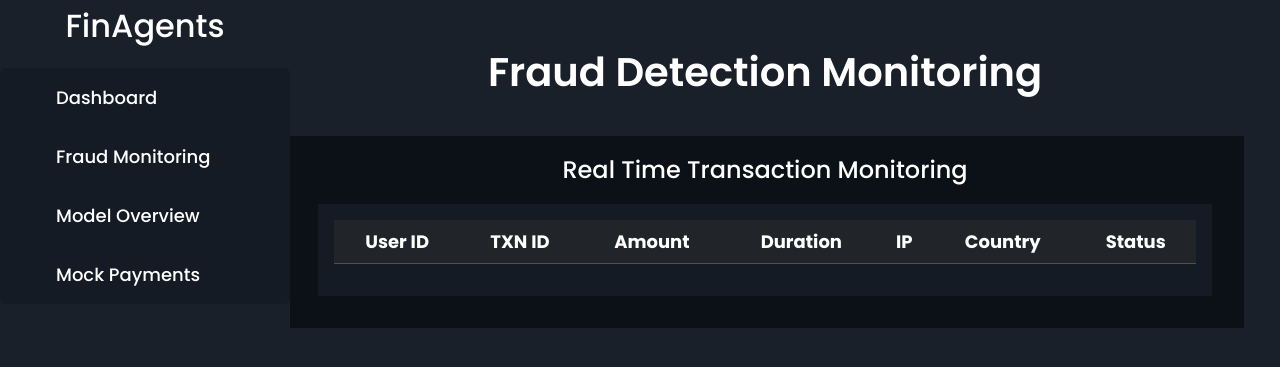
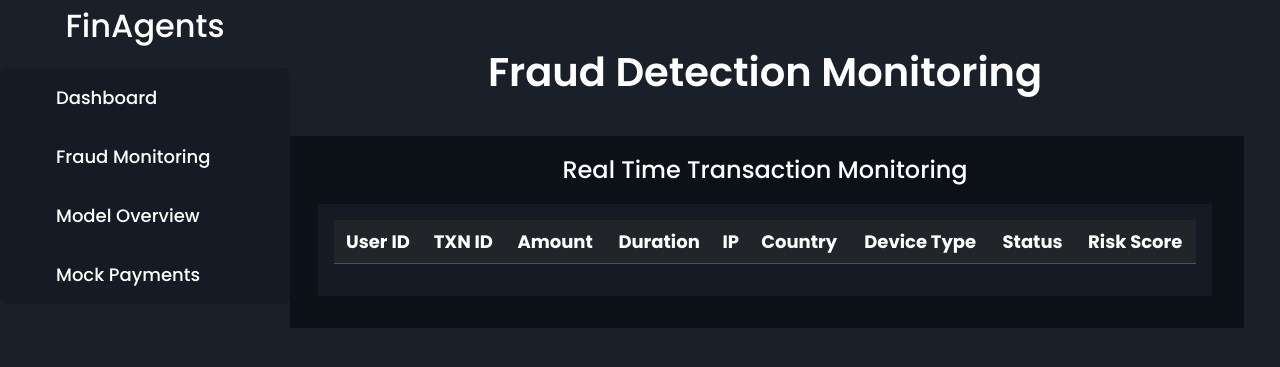
Before and after one commit to madhhuurrii/Fin_Agents, a Flask app: page /monitoring in a window 1280 px wide. Shown: the part 16-383 px from the top of the page. Run offline with Flask 3, Linux system fonts and the light colour scheme; data that the repository does not hold is empty; parts of the project's set-up code (start-up, migrations or seed data) failed here and were passed over; some libraries are stand-ins or nearby versions.

Commit message:
risk score workflow done

```diff
--- a/app.py
+++ b/app.py
@@ -208,7 +208,7 @@ def payments():
         # risk_score=session['risk_score']
         # print(risk_score)
         risk_score=0
-        transaction_log(upi_id,transaction_id,transaction_amount, transaction_duration,user_ip,user_country, device_type,status, risk_score)
+        transaction_log(upi_id,transaction_id,transaction_amount, transaction_duration,user_ip,user_country,status, risk_score,device_type)
         return redirect(url_for('risk_score'))
 
 
--- a/db.py
+++ b/db.py
@@ -33,8 +33,8 @@ def fin_user_update(phone_number,user_ip,user_country,device_type):
 
 
 
-def transaction_log(upi_id,transaction_id, transaction_amount, transaction_duration,user_ip,user_country,device_type,status, risk_score):
-    transaction_log_user={'user_id':upi_id,'transaction_id':transaction_id,'transaction_amount':transaction_amount, 'transaction_duration':transaction_duration,'user_ip':user_ip,'user_country':user_country, 'device_type':device_type, 'status':status,'risk_score':risk_score}
+def transaction_log(upi_id,transaction_id, transaction_amount, transaction_duration,user_ip,user_country,status, risk_score,device_type):
+    transaction_log_user={'user_id':upi_id,'transaction_id':transaction_id,'transaction_amount':transaction_amount, 'transaction_duration':transaction_duration,'user_ip':user_ip,'user_country':user_country, 'status':status,'risk_score':risk_score,'device_type':device_type,}
     return db.transaction.insert_one(transaction_log_user)
 
 def transaction_status_update(trans_id,status):
--- a/templates/profile.html
+++ b/templates/profile.html
@@ -52,7 +52,9 @@
            <th scope="col">Duration</th>
             <th scope="col">IP</th>
              <th scope="col">Country</th>
+             <th scope="col">Device Type</th>
              <th scope="col">Status</th>
+             <th scope="col">Risk Score</th>
     </tr>
 
   </thead>
--- a/templates/transactionMonitoring.html
+++ b/templates/transactionMonitoring.html
@@ -17,7 +17,9 @@
            <th scope="col">Duration</th>
             <th scope="col">IP</th>
              <th scope="col">Country</th>
+             <th scope="col">Device Type</th>
              <th scope="col">Status</th>
+             <th scope="col">Risk Score</th>
     </tr>
 
   </thead>
```
